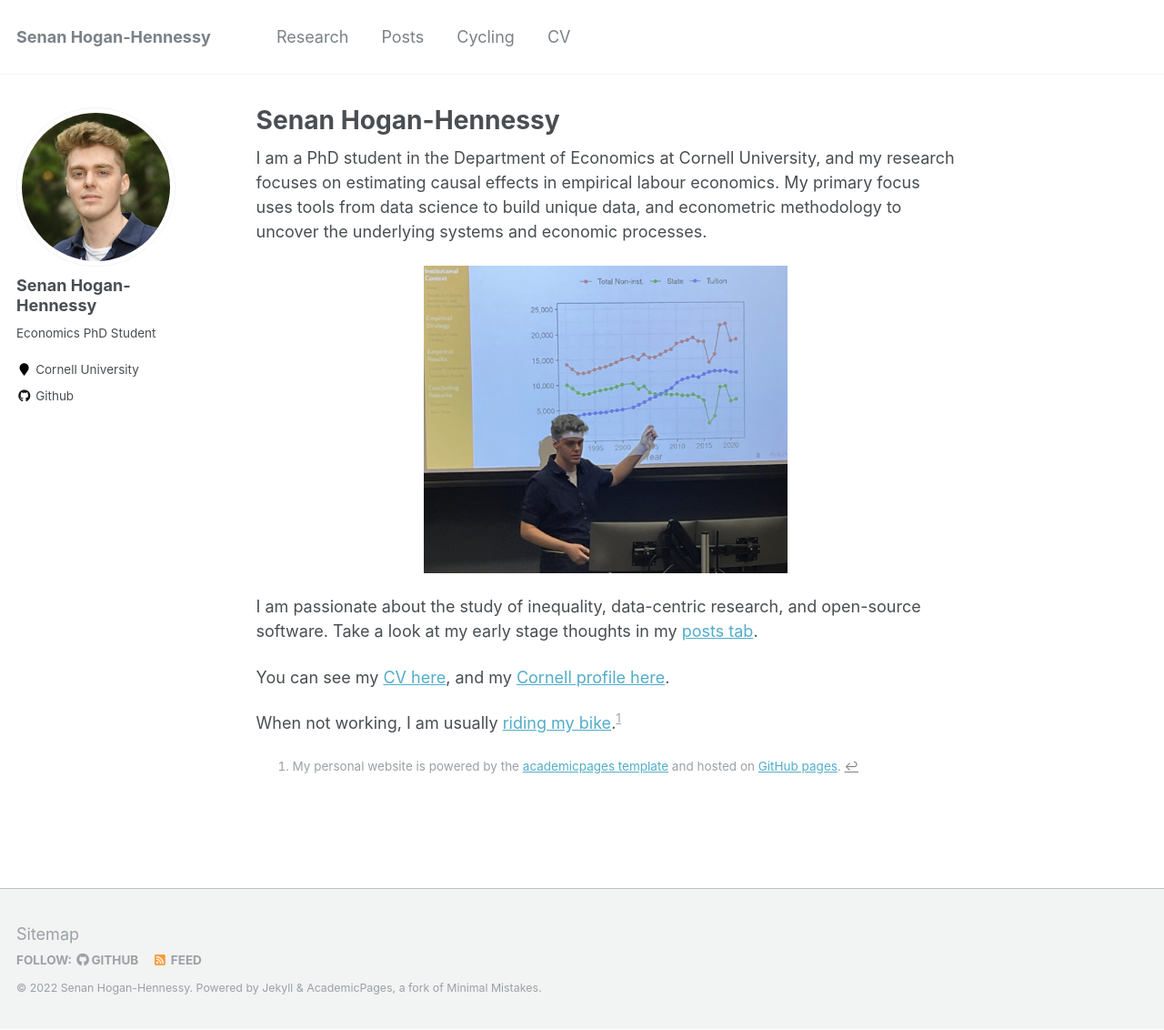
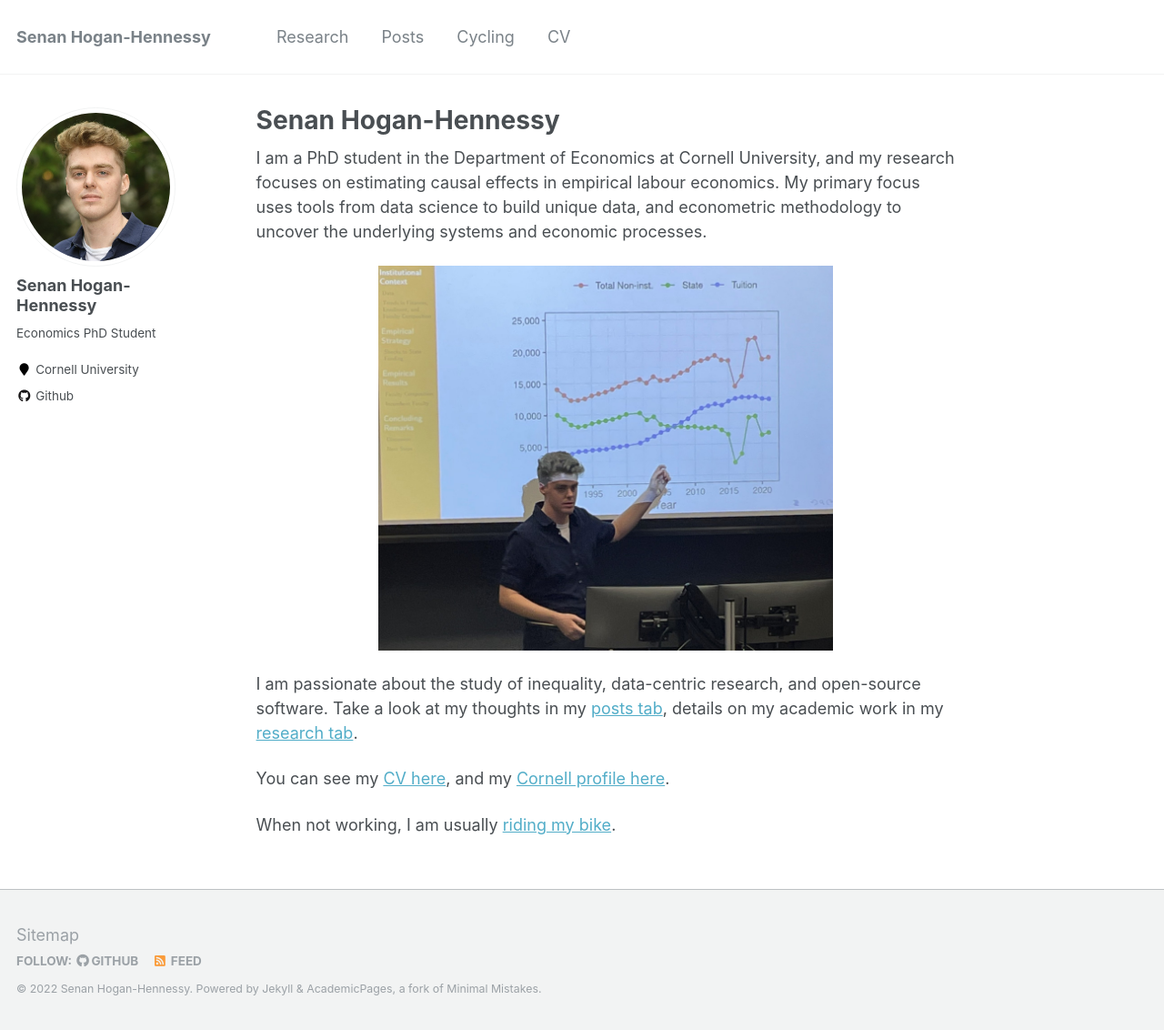
Before and after one commit to shoganhennessy/shoganhennessy.github.io, a Jekyll site: the page built from _pages/about.md, in a window 1280 px wide and 1132 px high. Shown: the whole window at 91% size. Built offline with Jekyll 4.4.1, drawn with Linux system fonts in a browser that asks for light colours.

Commit message:
adjust about.

```diff
--- a/_pages/about.md
+++ b/_pages/about.md
@@ -13,14 +13,12 @@ My primary focus uses tools from data science to build unique data, and economet
 
 <p style="text-align:center;">
   <img src="../images/presentation.jpg"
-    width="400">
+    width="500">
 </p>
 
 I am passionate about the study of inequality, data-centric research, and open-source software.
-Take a look at my early stage thoughts in my [posts tab](https://shoganhennessy.github.io/year-archive/).
+Take a look at my thoughts in my [posts tab](https://shoganhennessy.github.io/year-archive/), details on my academic work in my [research tab](https://shoganhennessy.github.io/research/).
 
 You can see my [CV here](https://shoganhennessy.github.io/files/cv/cv-shoganhennessy.pdf), and my [Cornell profile here](https://economics.cornell.edu/senan-hogan-hennessy).
 
-When not working, I am usually [riding my bike](https://shoganhennessy.github.io/cycling/).[^1]
-
-[^1]: My personal website is powered by the [academicpages template](https://github.com/academicpages/academicpages.github.io) and hosted on [GitHub pages](https://pages.github.com).
+When not working, I am usually [riding my bike](https://shoganhennessy.github.io/cycling/).
```
